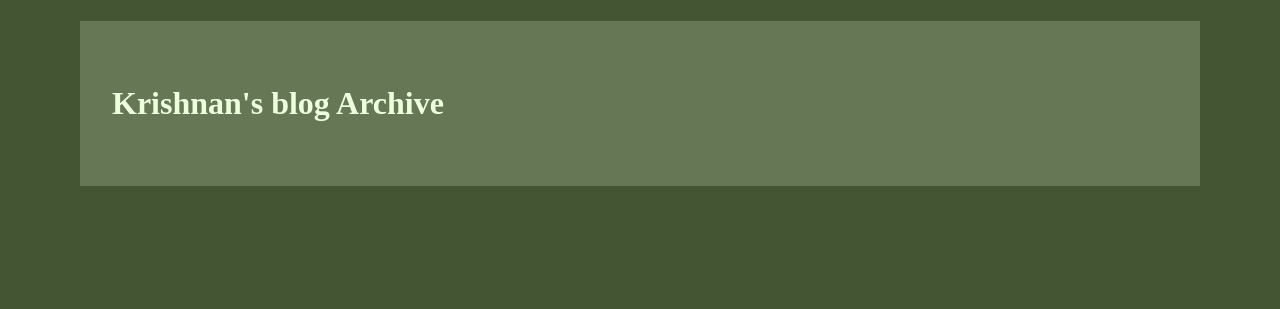
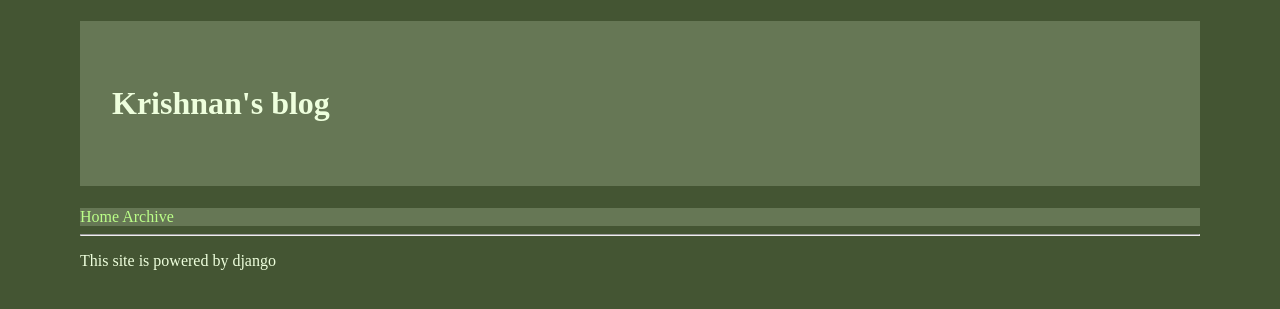
Before and after one commit to saisrk/django-practise, a Django app: template myproject/templates/base.html in a window 1280 px wide. Shown: the top 309 px of the page. Run offline with Django 3.2, Linux system fonts and the light colour scheme; the template is opened without the code that fills it, so the values that code supplies are empty; parts of the project's set-up code (start-up, migrations or seed data) failed here and were passed over.

Commit message:
Update base.html

```diff
--- a/myproject/templates/base.html
+++ b/myproject/templates/base.html
@@ -8,11 +8,24 @@
         h1 { padding: 2em 1em; background: #675}
         h2 { color: #bf8; border-top: 1px dotted #fff; margin-top: 2em }
         p { margin: 1em 0 }
+        a { text-decoration: none }
+        .nav-bar {background: #675}
+        .nav-bar a { text-decoration: none; color: #bf8}
     </style>
 </head>
 <body>
-    <h1>Krishnan's blog Archive</h1>
-    {% block content %}
-    {% endblock %}
+    <div class="header">
+        <h1>Krishnan's blog</h1>
+    </div>
+    <div class="nav-bar">
+        <a href="{% url 'home' %}">Home</a>
+        <a href="{% url 'archive' %}">Archive</a>
+    </div>
+        {% block content %}
+        {% endblock %}
+    <div class="footer">
+        <hr>
+        <p>This site is powered by django</p>
+    </div>
 </body>
 </html>
```
